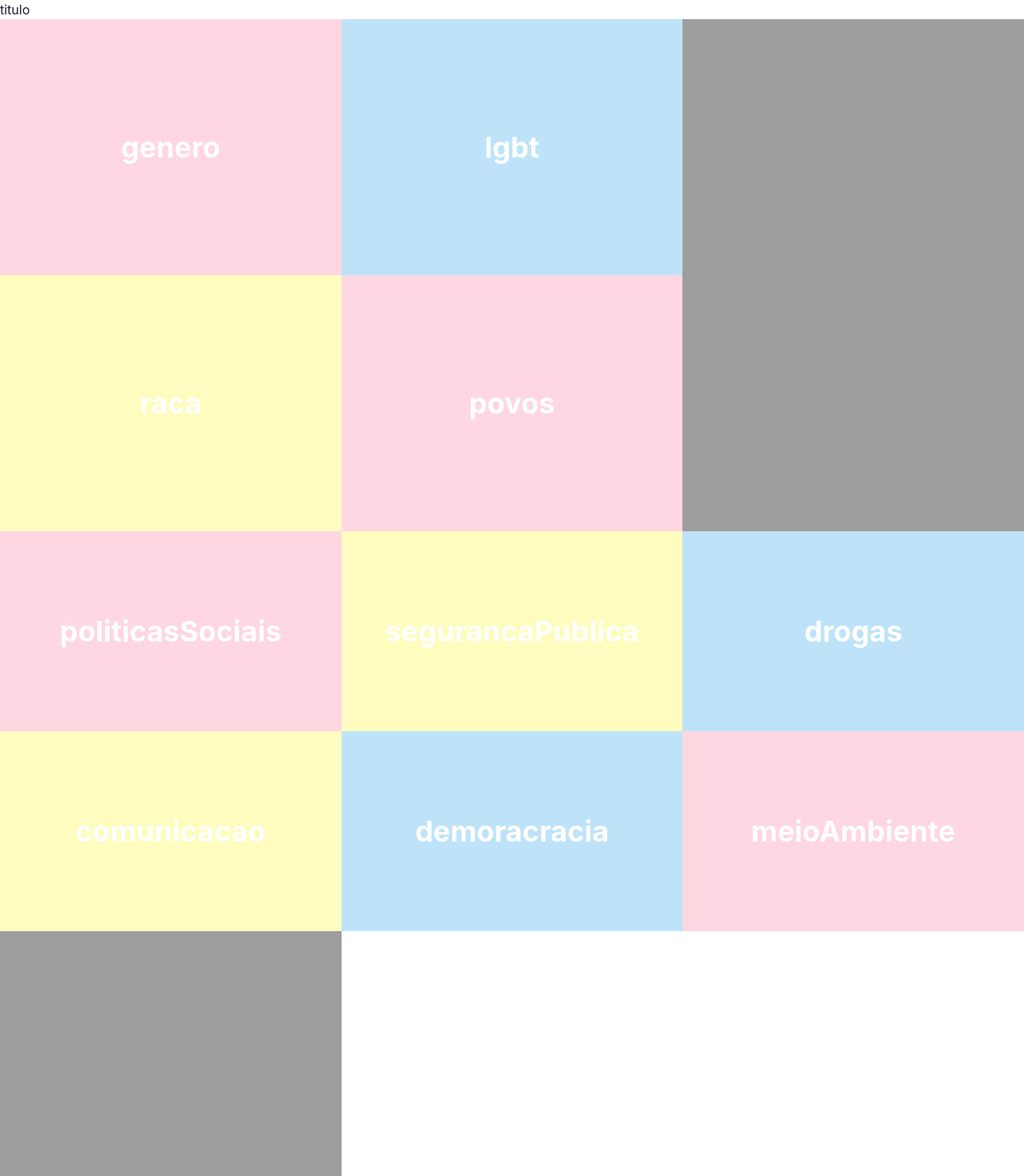
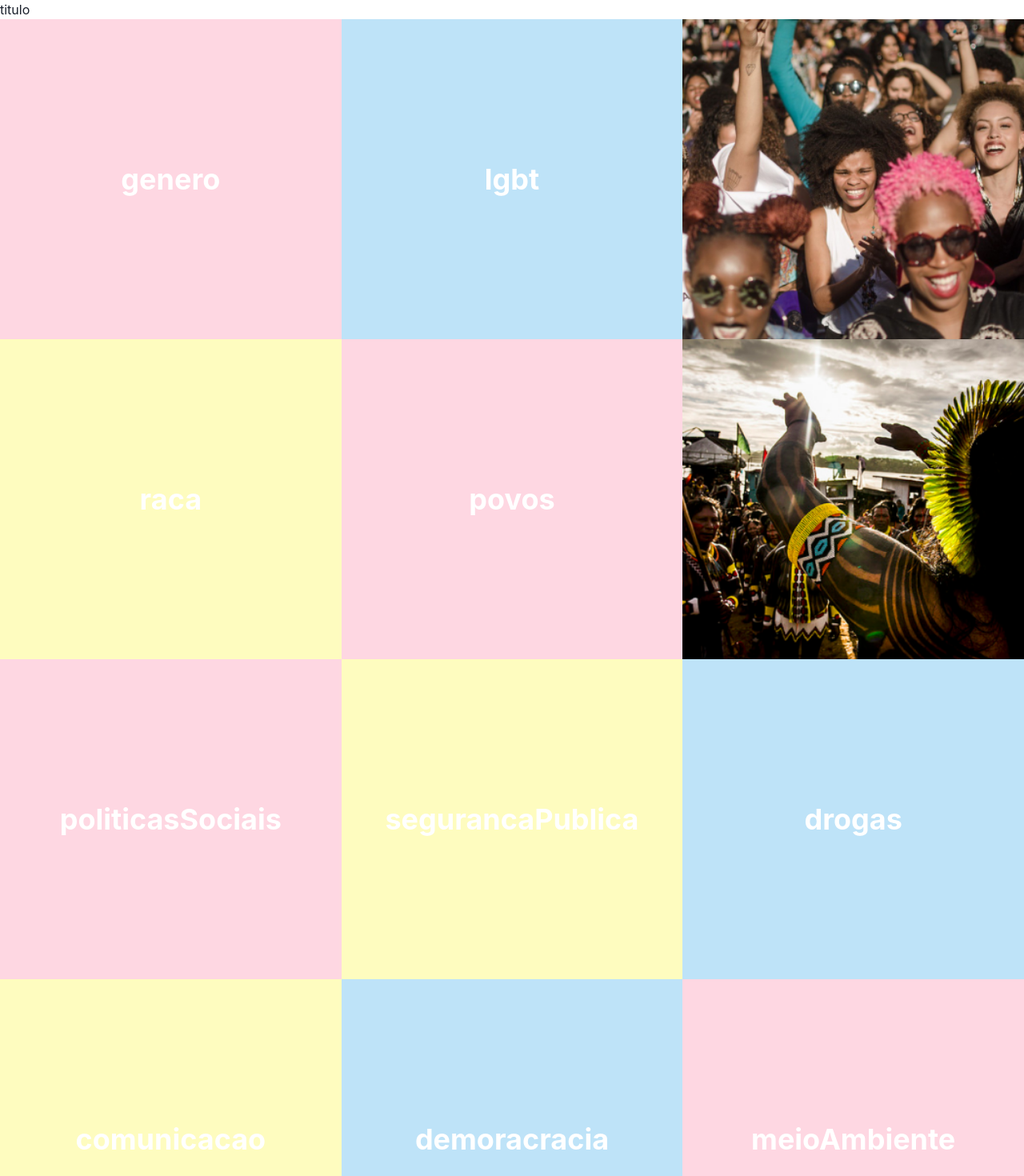
Before and after one commit to vivianedias/me-representa, a Next.js app: page /home/sections/Pautas/Pautas in a window 1280 px wide. Shown: the top 1470 px of the page at 80% size. Built offline with nearby package versions, Linux system fonts and the light colour scheme.

Commit message:
feat: atualiza imagens em Pautas

```diff
--- a/pages/home/sections/Pautas/Pautas.jsx
+++ b/pages/home/sections/Pautas/Pautas.jsx
@@ -1,9 +1,14 @@
 import React from "react";
 import { useTranslation } from "react-i18next";
 import { Box, Text } from "@chakra-ui/layout";
-import Mosaic from "../../../../shared/ui/Mosaic/Mosaic";
-import MosaicItem from "../../../../shared/ui/Mosaic/MosaicItem/MosaicItem";
-import styles from './styles.module.css'
+import Mosaic from "/shared/ui/Mosaic/Mosaic";
+import MosaicItem from "/shared/ui/Mosaic/MosaicItem/MosaicItem";
+import styles from "./styles.module.css";
+import Image from "next/image";
+
+import raca from "/public/imgs/home/imagem_raca.png"
+import povos from "/public/imgs/home/imagem_povos_originarios.png"
+import lgbt from "/public/imgs/home/imagem_lgbt.png"
 
 const Pautas = () => {
   const { t } = useTranslation("translation", { keyPrefix: "home.pautas" });
@@ -35,16 +40,7 @@ const Pautas = () => {
         <MosaicItem>
           {({ getBoxProps }) => (
             <Box {...getBoxProps()}>
-              <picture>
-                <source
-                  srcSet="http://localhost:3001/static/media/raca.9ba1c7d5.png"
-                  type="image/webp"
-                />
-                <img
-                  alt={t("imgsAlt.raca")}
-                  src="http://localhost:3001/static/media/raca.9ba1c7d5.png"
-                />
-              </picture>
+              <Image src={raca} alt={t('imgsAlt.raca')} layout="fill" objectFit="cover" objectPosition="left top"/>
             </Box>
           )}
         </MosaicItem>
@@ -74,16 +70,7 @@ const Pautas = () => {
         <MosaicItem>
           {({ getBoxProps }) => (
             <Box {...getBoxProps()}>
-              <picture>
-                <source
-                  srcSet="http://localhost:3001/static/media/povos-originarios.56c22ff1.png"
-                  type="image/webp"
-                />
-                <img
-                  alt={t("imgsAlt.povos")}
-                  src="http://localhost:3001/static/media/povos-originarios.56c22ff1.png"
-                />
-              </picture>
+              <Image src={povos} alt={t('imgsAlt.povos')} layout="fill" objectFit="cover" objectPosition="left top"/>
             </Box>
           )}
         </MosaicItem>
@@ -153,16 +140,7 @@ const Pautas = () => {
         <MosaicItem>
           {({ getBoxProps }) => (
             <Box {...getBoxProps()}>
-              <picture>
-                <source
-                  srcSet="	http://localhost:3001/static/media/lgbt.45c642e3.png"
-                  type="image/webp"
-                />
-                <img
-                  alt={t("imgsAlt.lgbt")}
-                  src="	http://localhost:3001/static/media/lgbt.45c642e3.png"
-                />
-              </picture>
+              <Image src={lgbt} alt={t('imgsAlt.lgbt')} layout="fill" objectFit="cover" objectPosition="left top"/>
             </Box>
           )}
         </MosaicItem>
--- a/shared/ui/Mosaic/MosaicItem/styles.module.css
+++ b/shared/ui/Mosaic/MosaicItem/styles.module.css
@@ -3,19 +3,8 @@
     text-align: center;
     align-items: center;
     justify-content: center;
-    min-height: 250px;
+    min-height: 400px;
     max-height: 400px;
     overflow: hidden;
     position: relative;
 }
-
-.box picture {
-    width: 100%;
-    max-height: 100%;
-    overflow: hidden;
-}
-
-.box img{
-    height: 100%;
-    width: 100%;
-}
```
